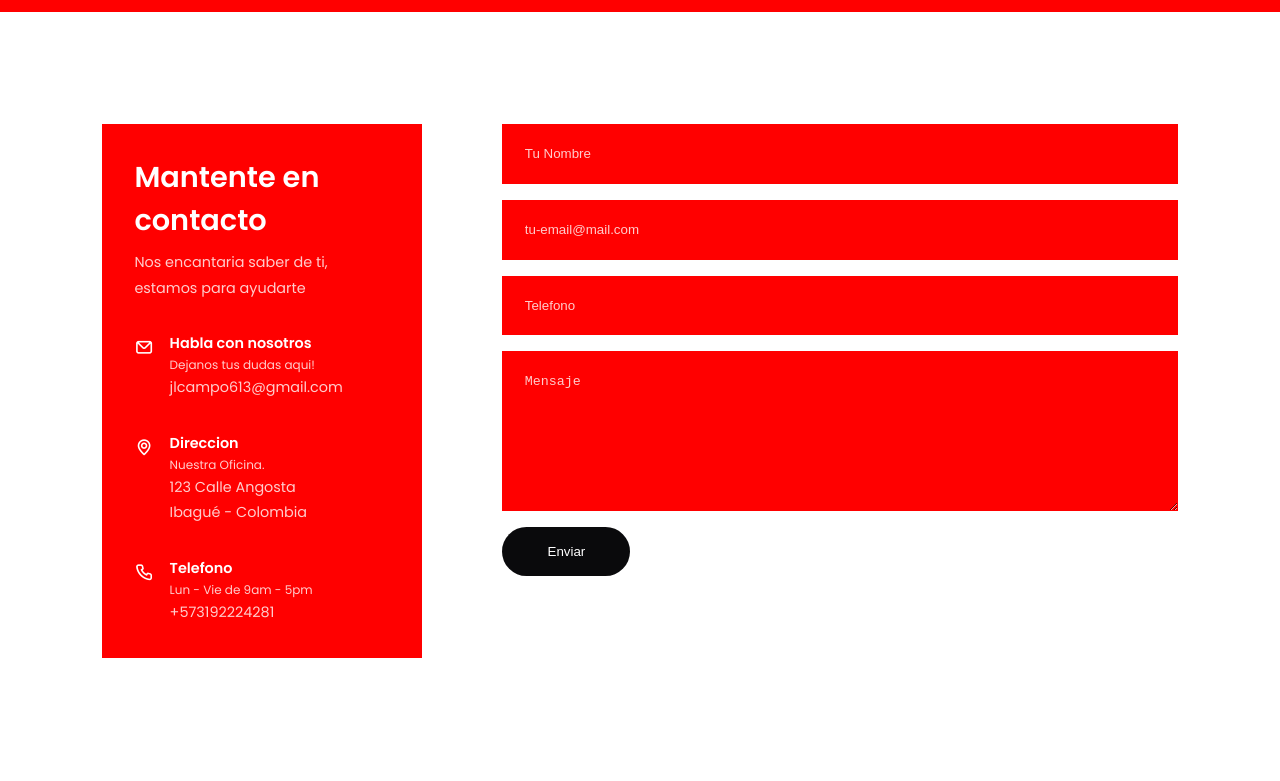
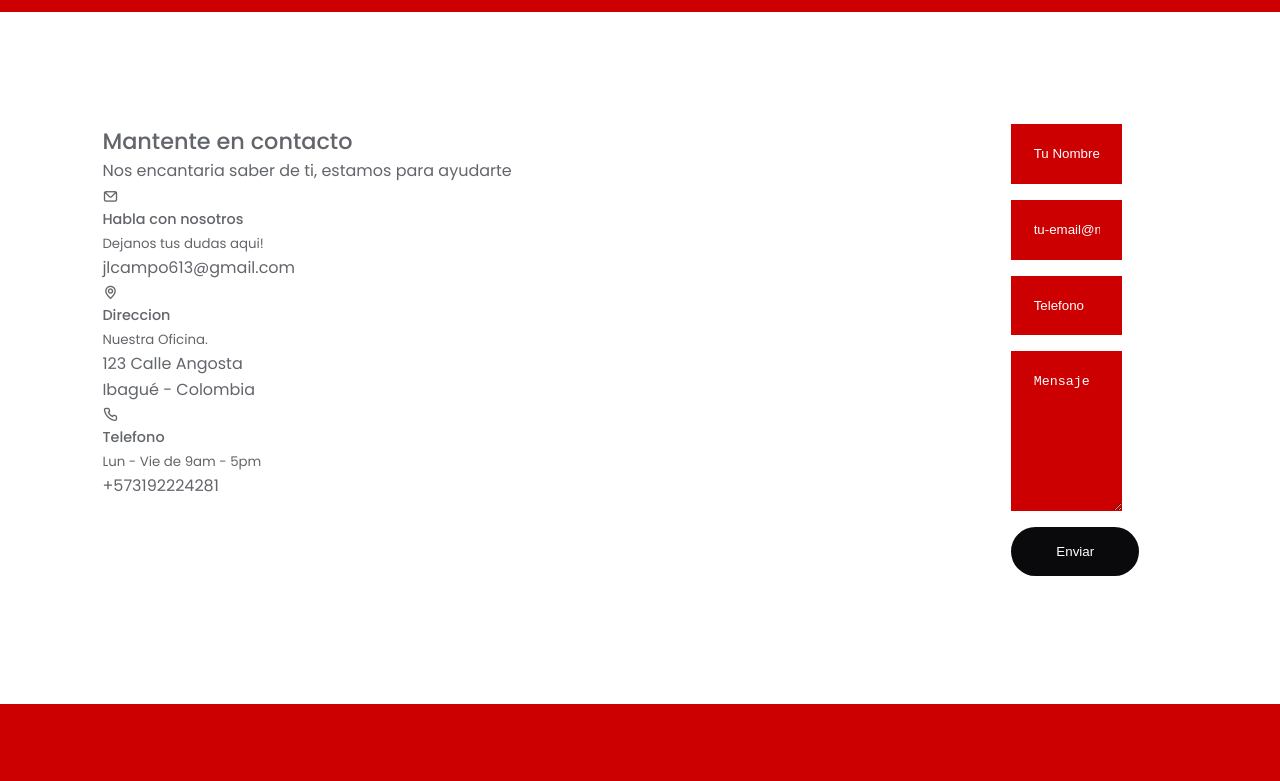
Before and after one commit to jlc07/Web-Test, a plain HTML site: page contact.html in a window 1280 px wide. Shown: the part 68-849 px from the top of the page. Drawn offline with nearby package versions, Linux system fonts and the light colour scheme; a web font is replaced by a local one.

Commit message:
Web Test Version 2

```diff
--- a/contact.css
+++ b/contact.css
@@ -1,43 +1,14 @@
 /*CONTACT FORM STYLES*/
 section#contact .container {
   display: grid;
-  grid-template-columns: 20rem auto;
-  gap: 5rem;
-}
-
-section#contact aside {
-  background: var(--color-primary);
-  padding: 2rem;
-  font-size: 0.9rem;
-  color: var(--color-light);
-}
-
-section#contact aside h4 {
-  color: var(--color-white);
-  font-size: 1.8rem;
-  margin-bottom: 0.5rem;
-  font-weight: 600;
-}
-
-section#contact aside article {
-  display: flex;
-  gap: 1rem;
-  margin-top: 2rem;
-}
-
-section#contact aside article i {
-  color: var(--color-white);
-  font-size: 1.2rem;
-}
-
-section#contact aside article h5 {
-  font-weight: 600;
-  color: var(--color-white);
+  grid-template-columns: 1fr auto;
 }
 
 section#contact form {
   display: flex;
   flex-direction: column;
+  width: 50%;
+  justify-self: center;
   gap: 1rem;
 }
 
@@ -53,7 +24,7 @@ section#contact form textarea {
 
 section#contact form input::placeholder,
 section#contact form textarea::placeholder {
-  color: var(--color-light);
+  color: var(--color-white);
 }
 
 section#contact form input:focus,
--- a/style.css
+++ b/style.css
@@ -1,6 +1,6 @@
 :root {
-  --color-primary: #ff0000;
-  --color-primary-variant: #ffff00;
+  --color-primary: #cc0000;
+  --color-primary-variant: #ffff66;
   --color-black: #0a0a0c;
   --color-dark: #62656a;
   --color-white: #fff;
@@ -128,10 +128,10 @@ nav .logo {
   color: var(--color-white);
 }
 
-/*.window-scroll {
+.window-scroll {
   background: var(--color-primary);
   box-shadow: 0 1rem 1rem rgba(0, 0, 0, 0.1);
-}*/
+}
 
 nav button {
   display: none;
```
Also changed, not shown: index.html (+26 -1 lines).
